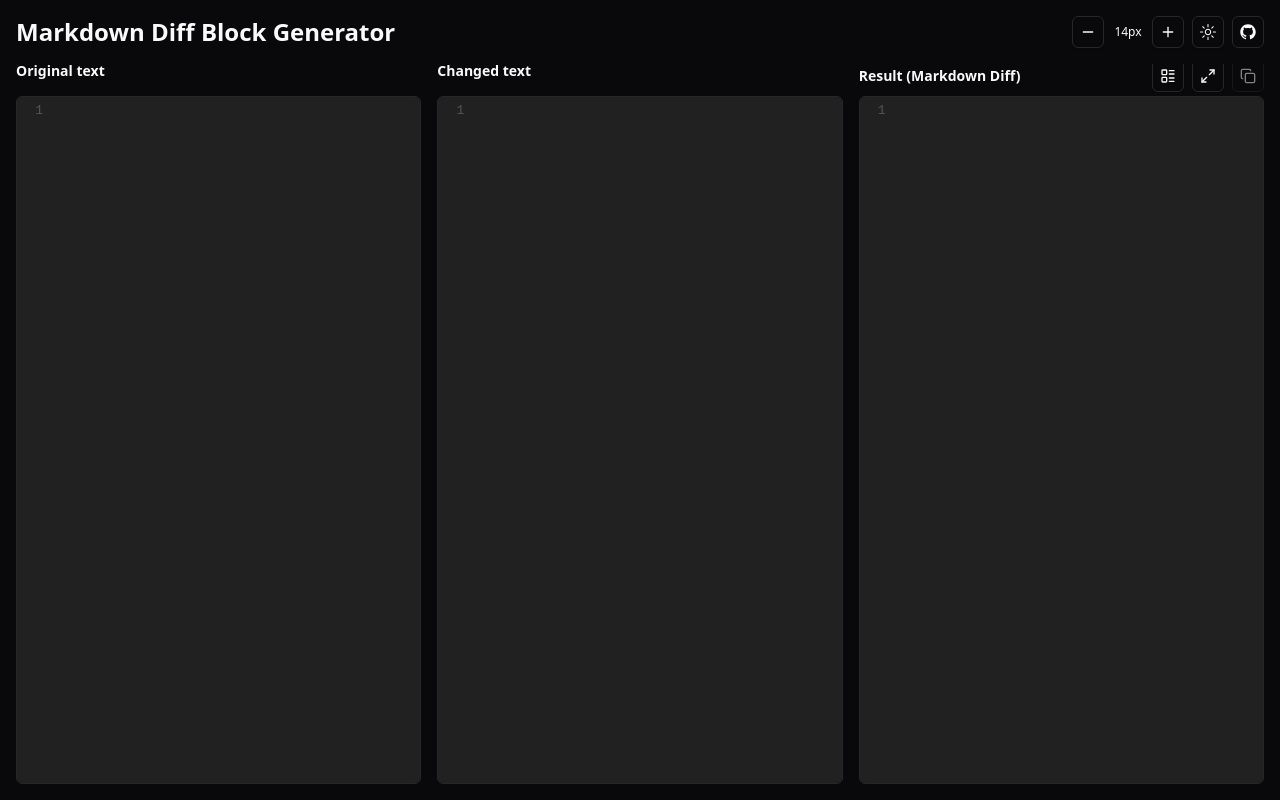
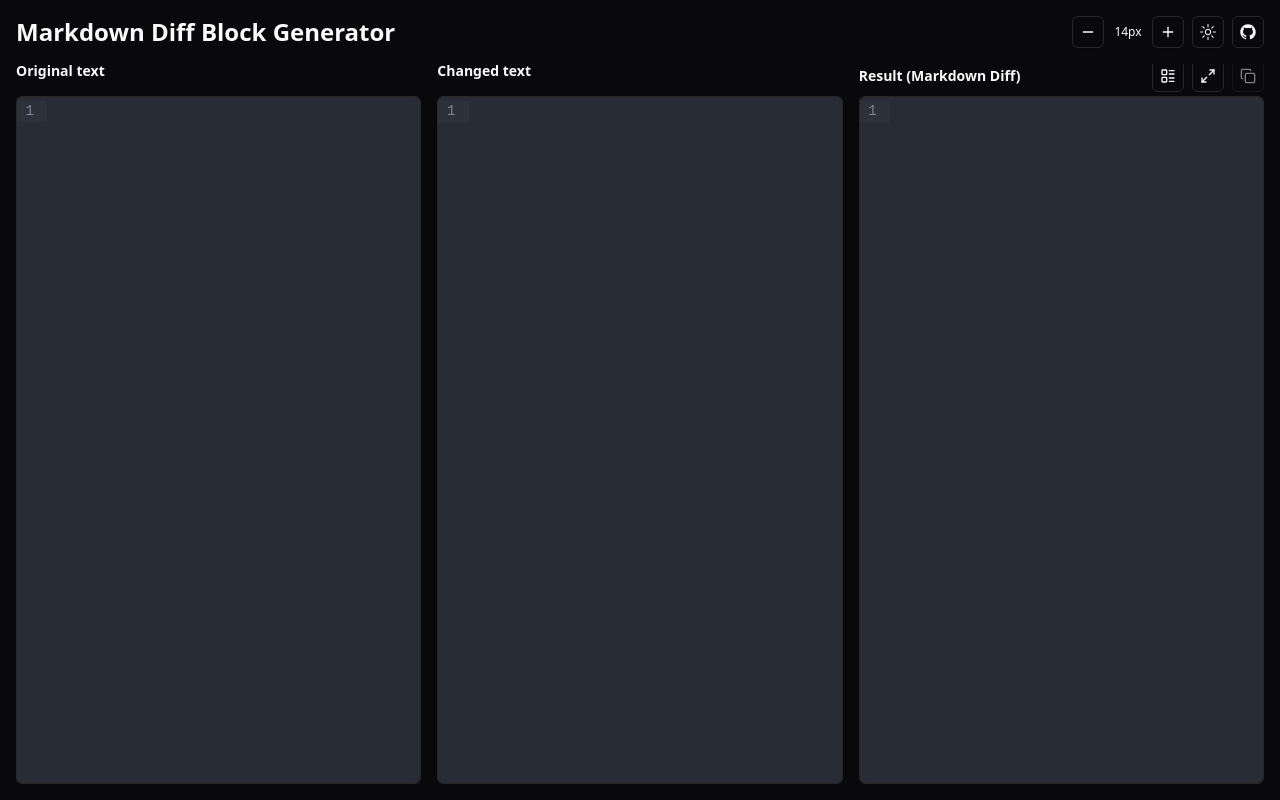
Before and after one commit to joisun/markdow-diff-block-generater, a React (Vite) app: page / in a window 1280 px wide. Built offline with nearby package versions, Linux system fonts and the light colour scheme.

Commit message:
feat: integrate CodeMirror 6 and update dependencies in package.json

```diff
--- a/package.json
+++ b/package.json
@@ -11,6 +11,8 @@
     "shad:add": "npx shadcn@latest add"
   },
   "dependencies": {
+    "@codemirror/state": "^6.5.2",
+    "@codemirror/view": "^6.36.5",
     "@radix-ui/react-dropdown-menu": "^2.1.11",
     "@radix-ui/react-icons": "^1.3.0",
     "@radix-ui/react-label": "^2.1.0",
@@ -19,13 +21,13 @@
     "@radix-ui/react-toast": "^1.2.10",
     "@radix-ui/react-toggle": "^1.1.6",
     "@types/diff": "^5.2.3",
+    "@uiw/react-codemirror": "^4.23.10",
     "class-variance-authority": "^0.7.0",
     "clsx": "^2.1.1",
-    "codemirror": "^5.56.0",
+    "codemirror": "^6.0.1",
     "diff": "^7.0.0",
     "lucide-react": "^0.454.0",
     "react": "^18.3.1",
-    "react-codemirror2": "^8.0.0",
     "react-dom": "^18.3.1",
     "tailwind-merge": "^2.5.4"
   },
--- a/src/App.tsx
+++ b/src/App.tsx
@@ -1,4 +1,4 @@
-import React, { useState, useEffect, useRef, useMemo, useCallback } from 'react'
+import React, { useState, useMemo, useCallback } from 'react'
 import { Button } from '@/components/ui/button'
 import { Label } from '@/components/ui/label'
 import { Toggle } from '@/components/ui/toggle'
@@ -7,19 +7,14 @@ import { Toaster } from '@/components/ui/toaster'
 import { useToast } from '@/hooks/use-toast'
 
 // --- CodeMirror Imports ---
-import * as CodeMirror from 'codemirror'
-import 'codemirror/lib/codemirror.css' // Ensure this is loaded first
-import 'codemirror/theme/material-darker.css'
-import 'codemirror/mode/diff/diff'
-
-// --- React CodeMirror Wrapper ---
-import { Controlled as ReactCodeMirror } from 'react-codemirror2'
+import CodeMirror from '@uiw/react-codemirror'
+import { EditorView } from '@codemirror/view'
 
 // --- Diff Library Import ---
 import { diffLines, Change } from 'diff'
 
 // --- Styles and Icons ---
-import './App.css' // Your custom styles
+import './App.css'
 import { GitHubLogoIcon, SunIcon, MoonIcon } from '@radix-ui/react-icons'
 import {
   LayoutGrid,
@@ -35,57 +30,6 @@ import {
 const BASE_FONT_SIZE: number = 14
 const MIN_FONT_SIZE: number = 10
 const MAX_FONT_SIZE: number = 24
-const EDITOR_THEME: string = 'material-darker'
-// --- Type Definitions ---
-// Define minimal interface for CodeMirror options
-interface EditorOptions {
-  theme?: string;
-  lineNumbers?: boolean;
-  lineWrapping?: boolean;
-  mode?: string | null;
-  readOnly?: boolean;
-  [key: string]: unknown;
-}
-
-// --- Utility Functions ---
-// Custom CSS - Keep this as it manages dynamic styles + flex height
-const createDiffStyles = (fontSize: number, isDark: boolean): string => `
-  /* General CM styles */
-  .CodeMirror {
-    font-size: ${fontSize}px !important;
-    height: 100% !important; /* Let CM fill its container */
-    line-height: 1.5 !important;
-    background: ${isDark ? '#2d2d2d' : '#ffffff'} !important;
-    color: ${isDark ? '#e0e0e0' : '#000000'} !important;
-  }
-  .CodeMirror pre.CodeMirror-line,
-  .CodeMirror pre.CodeMirror-line-like {
-    font-size: ${fontSize}px !important;
-  }
-
-  /* Wrapper height for react-codemirror2 */
-  /* This element receives the className="react-codemirror2" */
-  .react-codemirror2 {
-    display: flex; /* Make the wrapper a flex container */
-    flex-direction: column; /* Stack internal elements vertically */
-    height: 100%;     /* Take full height of parent */
-    overflow: hidden;
-  }
-  /* Target the actual CodeMirror instance *inside* the wrapper */
-  .react-codemirror2 > .CodeMirror {
-     flex-grow: 1; /* Allow the editor itself to grow and fill space */
-     min-height: 0; /* Important for flex-grow in some contexts */
-  }
-
-  /* Diff specific styles */
-  .diff-line-common { opacity: 0.7; }
-  .diff-added-line { background-color: ${isDark ? 'rgba(0, 255, 0, 0.1)' : 'rgba(0, 200, 0, 0.1)'}; display: block; width: 100%; }
-  .diff-removed-line { background-color: ${isDark ? 'rgba(255, 0, 0, 0.1)' : 'rgba(255, 0, 0, 0.1)'}; display: block; width: 100%; }
-  .cm-s-material-darker .diff-added-line { background-color: rgba(0, 255, 0, 0.1); }
-  .cm-s-material-darker .diff-removed-line { background-color: rgba(255, 0, 0, 0.1); }
-  .cm-s-default .diff-added-line { background-color: rgba(0, 200, 0, 0.1); }
-  .cm-s-default .diff-removed-line { background-color: rgba(255, 0, 0, 0.1); }
-`
 
 // --- Main Application Component ---
 function App(): JSX.Element {
@@ -96,32 +40,10 @@ function App(): JSX.Element {
   const [diffMode, setDiffMode] = useState<'unified' | 'split'>('unified')
   const [fontSize, setFontSize] = useState<number>(BASE_FONT_SIZE)
 
-  // --- Refs ---
-  const styleRef = useRef<HTMLStyleElement | null>(null)
-
   // --- Hooks ---
   const { theme, setTheme } = useTheme()
   const { toast } = useToast()
   const isDark = theme === 'dark'
-
-  // --- Effects ---
-  useEffect(() => {
-    // ... (style injection effect remains the same) ...
-    if (!styleRef.current) {
-      styleRef.current = document.createElement('style')
-      styleRef.current.setAttribute('id', 'codemirror-dynamic-styles')
-      document.head.appendChild(styleRef.current)
-    }
-    if (styleRef.current) {
-      styleRef.current.textContent = createDiffStyles(fontSize, isDark)
-    }
-    return () => {
-      const styleElement = document.getElementById('codemirror-dynamic-styles')
-      if (styleElement && document.head.contains(styleElement)) {
-        document.head.removeChild(styleElement)
-      }
-    }
-  }, [fontSize, isDark])
 
   // --- Event Handlers ---
   const increaseFontSize = useCallback(() => {
@@ -137,7 +59,6 @@ function App(): JSX.Element {
   const toggleTheme = useCallback(() => setTheme(isDark ? 'light' : 'dark'), [isDark, setTheme])
 
   const copyToClipboard = useCallback(async (textToCopy: string) => {
-    // ... (copy logic remains the same) ...
     if (!textToCopy) {
       toast({ title: 'Nothing to copy', description: 'The result text is empty.', variant: 'destructive', duration: 2000 })
       return
@@ -151,26 +72,27 @@ function App(): JSX.Element {
     }
   }, [toast])
 
-  // --- Memoized Values ---
-  const editorOptions = useMemo((): EditorOptions => ({
-    theme: EDITOR_THEME,
-    lineNumbers: true,
-    lineWrapping: true,
-    mode: null,
-    // No height option here - handled by CSS
-  }), [])
-
-  const readOnlyOptions = useMemo((): EditorOptions => ({
-    theme: isDark ? 'material-darker' : 'default',
-    lineNumbers: true,
-    lineWrapping: true,
-    mode: 'diff',
-    readOnly: true,
-    // No height option here - handled by CSS
-  }), [isDark])
+  // --- Editor Theme ---
+  const editorTheme = useMemo(() => {
+    return EditorView.theme({
+      '&': {
+        height: '100%',
+        fontSize: `${fontSize}px`,
+      },
+      '.cm-scroller': {
+        fontFamily: 'monospace',
+        lineHeight: '1.5',
+      },
+      '.cm-content': {
+        caretColor: isDark ? '#fff' : '#000',
+      },
+      '&.cm-focused': {
+        outline: 'none',
+      },
+    })
+  }, [fontSize, isDark])
 
   const resultText = useMemo((): string => {
-    // ... (diff calculation remains the same) ...
     if (!originText && !changedText) return ''
     const oldT = originText || ''
     const newT = changedText || ''
@@ -193,14 +115,10 @@ function App(): JSX.Element {
   const layoutClass = isExpanded ? 'col-span-3 h-full' : 'h-full'
   const mainLayoutClass = isExpanded ? 'grid-cols-1' : 'grid-cols-1 md:grid-cols-3'
 
-  // --- Render ---
-  // console.log("App Render - Texts:", originText, changedText); // Debug log for state on render
-
   return (
     <main className="p-4 h-screen flex flex-col bg-background text-foreground">
       {/* Header */}
       <header className="flex items-center justify-between mb-4 flex-shrink-0">
-        {/* ... (header content remains the same) ... */}
         <h1 className="text-2xl font-bold flex items-center gap-2">Markdown Diff Block Generator</h1>
         <div className="flex items-center gap-2">
           <Button variant="outline" size="icon" onClick={decreaseFontSize} className="h-8 w-8" title="Decrease font size" disabled={fontSize <= MIN_FONT_SIZE}><Minus size={16} /></Button>
@@ -217,36 +135,39 @@ function App(): JSX.Element {
         {!isExpanded && (
           <>
             {/* Original Text */}
-            <div className="flex flex-col gap-2 overflow-hidden"> {/* Outer container */}
+            <div className="flex flex-col gap-2 overflow-hidden">
               <Label className="font-semibold shrink-0 h-6" htmlFor="origin-text">Original text</Label>
-              {/* === Container for CodeMirror === */}
-              {/* Needs flex-1 to grow, flex display to make child height work, border, etc. */}
-              <div className="flex-1 border border-border rounded-md overflow-hidden flex">
-                <ReactCodeMirror
-                  className="react-codemirror2 w-full" // Add w-full ensure it tries to take width
+              <div className="flex-1 border border-border rounded-md overflow-hidden">
+                <CodeMirror
                   value={originText}
-                  options={{ ...editorOptions, readOnly: false }}
-                  onBeforeChange={(editor: CodeMirror.Editor, data: CodeMirror.EditorChange, value: string) => {
-                    // console.log('Origin Text Input:', value); // Debug Log
-                    setOriginText(value)
+                  height="100%"
+                  theme={isDark ? 'dark' : 'light'}
+                  onChange={(value) => setOriginText(value)}
+                  className="h-full"
+                  basicSetup={{
+                    lineNumbers: true,
+                    highlightActiveLine: false,
                   }}
+                  extensions={[editorTheme]}
                 />
               </div>
             </div>
 
             {/* Changed Text */}
-            <div className="flex flex-col gap-2 overflow-hidden"> {/* Outer container */}
+            <div className="flex flex-col gap-2 overflow-hidden">
               <Label className="font-semibold shrink-0 h-6" htmlFor="changed-text">Changed text</Label>
-              {/* === Container for CodeMirror === */}
-              <div className="flex-1 border border-border rounded-md overflow-hidden flex">
-                <ReactCodeMirror
-                  className="react-codemirror2 w-full" // Add w-full
+              <div className="flex-1 border border-border rounded-md overflow-hidden">
+                <CodeMirror
                   value={changedText}
-                  options={{ ...editorOptions, readOnly: false }}
-                  onBeforeChange={(editor: CodeMirror.Editor, data: CodeMirror.EditorChange, value: string) => {
-                    // console.log('Changed Text Input:', value); // Debug Log
-                    setChangedText(value)
+                  height="100%"
+                  theme={isDark ? 'dark' : 'light'}
+                  onChange={(value) => setChangedText(value)}
+                  className="h-full"
+                  basicSetup={{
+                    lineNumbers: true,
+                    highlightActiveLine: false,
                   }}
+                  extensions={[editorTheme]}
                 />
               </div>
             </div>
@@ -257,7 +178,6 @@ function App(): JSX.Element {
         <div className={`${layoutClass} flex flex-col gap-2 overflow-hidden`}>
           {/* Result Header */}
           <div className="flex items-center justify-between h-6 flex-shrink-0">
-            {/* ... (Result header content remains the same) ... */}
             <Label className="font-semibold" htmlFor="result">Result (Markdown Diff)</Label>
             <div className="flex items-center gap-2">
               <Toggle variant="outline" size="sm" pressed={diffMode === 'split'} onPressedChange={toggleDiffMode} aria-label="Toggle diff view" title={diffMode === 'unified' ? 'Switch to split view' : 'Switch to unified view'} className="h-8 w-8 p-0">{diffMode === 'unified' ? <LayoutList size={16} /> : <LayoutGrid size={16} />}</Toggle>
@@ -267,25 +187,19 @@ function App(): JSX.Element {
           </div>
 
           {/* Diff View Content */}
-          {/* === Container for Result View === */}
-          <div className="flex-1 border border-border rounded-md overflow-hidden flex"> {/* Added flex here too */}
-            {diffMode === 'unified' ? (
-              // Unified Diff View
-              <ReactCodeMirror
-                className="react-codemirror2 w-full" // Use class for height
-                value={resultText}
-                options={readOnlyOptions}
-                onBeforeChange={() => {}}
-              />
-            ) : (
-              // Split Diff View
-              <SplitDiffView
-                originalText={originText}
-                modifiedText={changedText}
-                options={readOnlyOptions}
-                isDark={isDark}
-              />
-            )}
+          <div className="flex-1 border border-border rounded-md overflow-hidden">
+            <CodeMirror
+              value={resultText}
+              height="100%"
+              theme={isDark ? 'dark' : 'light'}
+              editable={false}
+              className="h-full"
+              basicSetup={{
+                lineNumbers: true,
+                highlightActiveLine: false,
+              }}
+              extensions={[editorTheme]}
+            />
           </div>
         </div>
       </section>
@@ -296,134 +210,4 @@ function App(): JSX.Element {
   )
 }
 
-// --- SplitDiffView Component ---
-// No changes needed in SplitDiffView based on the input issue,
-// but ensure its container also uses flex correctly if needed.
-// The structure inside SplitDiffView seems correct with flex-1 and wrappers.
-interface SplitDiffViewProps {
-  originalText: string;
-  modifiedText: string;
-  options: EditorOptions;
-  isDark: boolean;
-}
-
-function SplitDiffView({ originalText, modifiedText, options, isDark }: SplitDiffViewProps): JSX.Element {
-  const leftEditorRef = useRef<CodeMirror.Editor | null>(null)
-  const rightEditorRef = useRef<CodeMirror.Editor | null>(null)
-
-  const splitViewOptions = useMemo((): EditorOptions => ({
-    ...options, // Includes theme, readOnly=true from parent
-    lineNumbers: true,
-  }), [options])
-
-  // Effect for highlighting and scrolling sync (remains the same)
-  useEffect(() => {
-    const leftEditor = leftEditorRef.current
-    const rightEditor = rightEditorRef.current
-    if (!leftEditor || !rightEditor) return
-    const leftDoc = leftEditor.getDoc()
-    const rightDoc = rightEditor.getDoc()
-
-    // Reset classes
-    const resetLineClasses = (doc: CodeMirror.Doc) => {
-      // Use conventional loop instead of eachLine
-      for (let i = 0; i < doc.lineCount(); i++) {
-        doc.removeLineClass(i, 'background')
-      }
-    }
-    resetLineClasses(leftDoc)
-    resetLineClasses(rightDoc)
-
-    // Apply diff classes
-    const diff = diffLines(originalText || '', modifiedText || '')
-    let leftLineIndex = 0
-    let rightLineIndex = 0
-    diff.forEach((part: Change) => {
-      // Count lines accurately, including potential final empty line from split('\n')
-      let lineCount = part.value.endsWith('\n')
-        ? part.value.split('\n').length - 1
-        : part.value.split('\n').length
-      if (part.value === '') lineCount = 0 // Handle empty parts
-
-      if (part.removed) {
-        for (let i = 0; i < lineCount; i++) {
-          if (leftLineIndex < leftDoc.lineCount()) {
-            leftDoc.addLineClass(leftLineIndex++, 'background', 'diff-removed-line')
-          }
-        }
-      } else if (part.added) {
-        for (let i = 0; i < lineCount; i++) {
-          if (rightLineIndex < rightDoc.lineCount()) {
-            rightDoc.addLineClass(rightLineIndex++, 'background', 'diff-added-line')
-          }
-        }
-      } else {
-        leftLineIndex += lineCount
-        rightLineIndex += lineCount
-      }
-    })
-
-    // Sync scrolling implementation
-    let isScrolling = false
-
-    const syncScroll = (source: CodeMirror.Editor, target: CodeMirror.Editor) => {
-      if (isScrolling) return
-      isScrolling = true
-      const info = source.getScrollInfo()
-      target.scrollTo(info.left, info.top)
-      setTimeout(() => { isScrolling = false }, 50)
-    }
-
-    const leftScrollHandler = () => {
-      if (leftEditor && rightEditor) {
-        syncScroll(leftEditor, rightEditor)
-      }
-    }
-
-    const rightScrollHandler = () => {
-      if (rightEditor && leftEditor) {
-        syncScroll(rightEditor, leftEditor)
-      }
-    }
-    leftEditor.on('scroll', leftScrollHandler)
-    rightEditor.on('scroll', rightScrollHandler)
-    return () => {
-      if (leftEditor) leftEditor.off('scroll', leftScrollHandler)
-      if (rightEditor) rightEditor.off('scroll', rightScrollHandler)
-    }
-  }, [originalText, modifiedText, leftEditorRef.current, rightEditorRef.current]) // Added refs as deps
-
-  // Container requires flex, gap, full height/width
-  return (
-    <div className="flex gap-2 h-full w-full">
-      {/* Left Pane (Original) */}
-      <div className="flex-1 flex flex-col h-full overflow-hidden border border-border rounded-md">
-        <div className={`text-xs px-2 py-1 shrink-0 ${isDark ? 'bg-gray-700 text-gray-200' : 'bg-gray-200 text-gray-700'}`}>Original</div>
-        <div className="flex-1 h-full overflow-hidden"> {/* Wrapper for CM */}
-          <ReactCodeMirror
-            className="react-codemirror2 h-full w-full" // Add h-full w-full
-            value={originalText}
-            options={splitViewOptions}
-            onBeforeChange={() => {}}
-            editorDidMount={(editor: CodeMirror.Editor) => { leftEditorRef.current = editor }}
-          />
-        </div>
-      </div>
-      {/* Right Pane (Modified) */}
-      <div className="flex-1 flex flex-col h-full overflow-hidden border border-border rounded-md">
-        <div className={`text-xs px-2 py-1 shrink-0 ${isDark ? 'bg-gray-700 text-gray-200' : 'bg-gray-200 text-gray-700'}`}>Modified</div>
-        <div className="flex-1 h-full overflow-hidden"> {/* Wrapper for CM */}
-          <ReactCodeMirror
-            className="react-codemirror2 h-full w-full" // Add h-full w-full
-            value={modifiedText}
-            options={splitViewOptions}
-            onBeforeChange={() => {}}
-            editorDidMount={(editor: CodeMirror.Editor) => { rightEditorRef.current = editor }}
-          />
-        </div>
-      </div>
-    </div>
-  )
-}
-
 export default App
```
Also changed, not shown: 1 other file (tests, documents, lock files or other folders).
